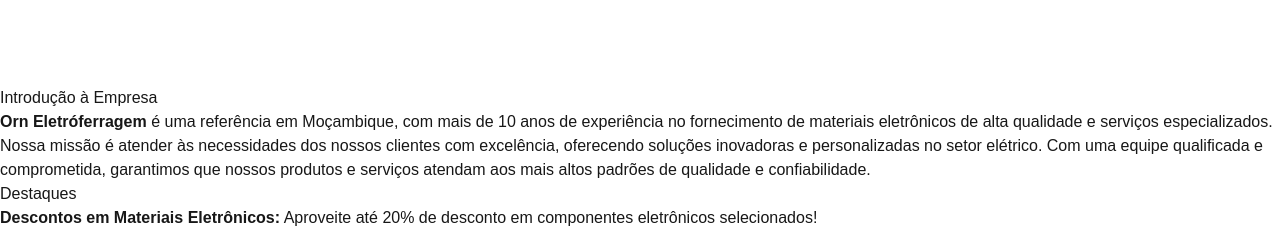
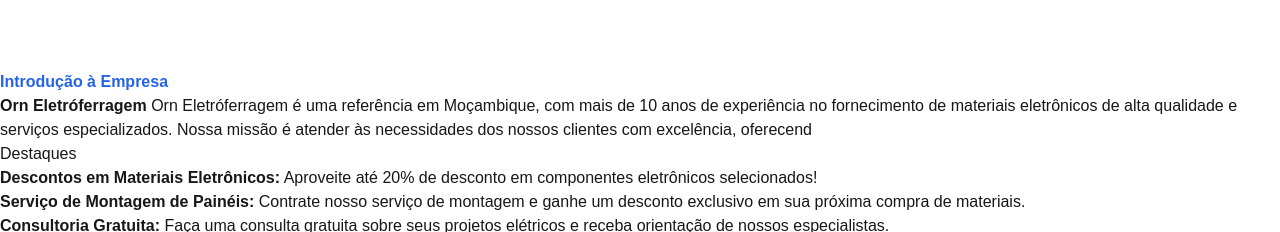
Before and after one commit to yuran-nhassengo/orn-procurment, a Next.js app: page / in a window 1280 px wide. Shown: the part 334-566 px from the top of the page. Built offline with nearby package versions, Linux system fonts and the light colour scheme.

Commit message:
udat home

```diff
--- /dev/null
+++ b/Components/home/index.tsx
@@ -0,0 +1,21 @@
+'use client'
+import React from 'react';
+import TypingEffect from './introd';
+
+export const HomeIntr = () => {
+  const introductionText = `
+    Orn Eletróferragem é uma referência em Moçambique, com mais de 10 anos de
+    experiência no fornecimento de materiais eletrônicos de alta qualidade e serviços especializados.
+    Nossa missão é atender às necessidades dos nossos clientes com excelência,
+    oferecendo soluções inovadoras e personalizadas no setor elétrico. Com uma equipe qualificada e comprometida,
+    garantimos que nossos produtos e serviços atendam aos mais altos padrões de qualidade e confiabilidade.
+  `;
+
+  return (
+    <div className='pt-8 text-center justify-'>
+       <p className='text-center justify'>
+        <strong>Orn Eletróferragem</strong> <TypingEffect text={introductionText} />
+      </p>
+    </div>
+  );
+};
--- /dev/null
+++ b/Components/home/introd.tsx
@@ -0,0 +1,29 @@
+import React, { useEffect, useState } from 'react';
+
+interface TypingEffectProps {
+  text: string;
+  speed?: number;
+}
+
+const TypingEffect: React.FC<TypingEffectProps> = ({ text, speed = 20 }) => {
+  const [displayedText, setDisplayedText] = useState('');
+
+  useEffect(() => {
+    let index = 0;
+
+    const interval = setInterval(() => {
+      if (index < text.length) {
+        setDisplayedText(prev => prev + text[index]);
+        index++;
+      } else {
+        clearInterval(interval);
+      }
+    }, speed);
+
+    return () => clearInterval(interval);
+  }, [text, speed]);
+
+  return <span>{displayedText}</span>;
+};
+
+export default TypingEffect;
--- a/app/(pages)/(Home)/page.tsx
+++ b/app/(pages)/(Home)/page.tsx
@@ -1,17 +1,11 @@
 import React from 'react';
+import {HomeIntr} from '../../../Components/home/index'
 
 const Home = () => {
   return (
-    <div className='pt-24'>
-      <h1>Introdução à Empresa</h1>
-      <p>
-        <strong>Orn Eletróferragem</strong> é uma referência em Moçambique, com mais de 10 anos de
-        experiência no fornecimento de materiais eletrônicos de alta qualidade e serviços especializados.
-         Nossa missão é atender às necessidades dos nossos clientes com excelência,
-         oferecendo soluções inovadoras e personalizadas no setor elétrico. Com uma equipe qualificada e comprometida,
-         garantimos que nossos produtos e serviços atendam aos mais altos padrões de qualidade e confiabilidade.
-      </p>
-
+    <div className='pt-20'>
+      <h1 className='font-bold text-blue-600'>Introdução à Empresa</h1>
+      <HomeIntr/>
       <h2>Destaques</h2>
       <ul>
         <li><strong>Descontos em Materiais Eletrônicos:</strong> Aproveite até 20% de desconto em componentes eletrônicos selecionados!</li>
```
